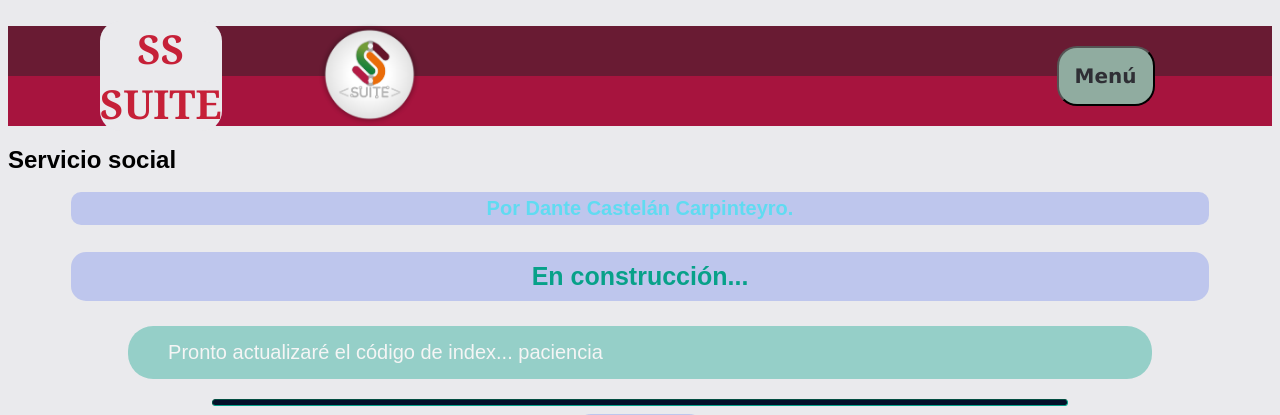
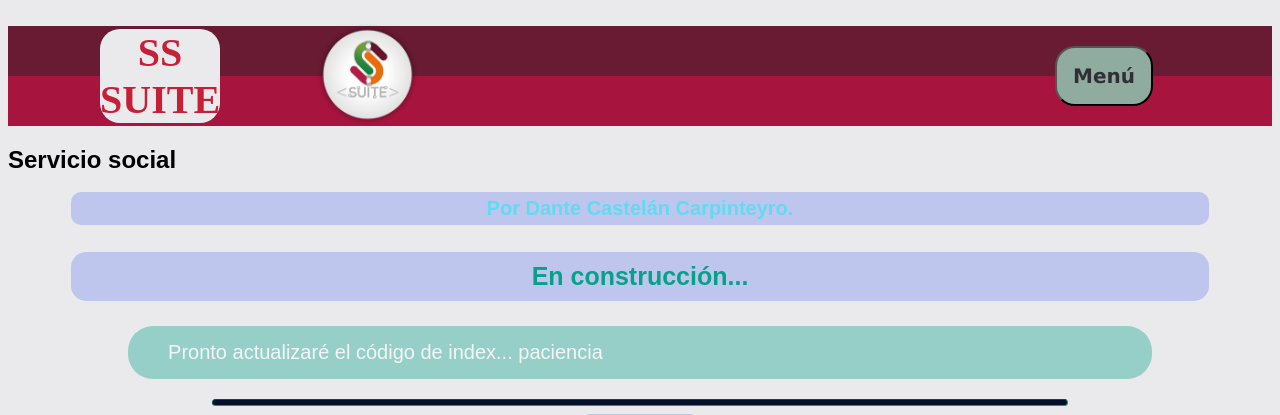
Before and after one commit to dantecc10/social-admin.dominio-servidor, a PHP site: page / in a window 1280 px wide. Shown: the top 415 px of the page. Run offline with PHP 8.4, Linux system fonts and the light colour scheme.

Commit message:
tipografia

```diff
--- a/CSS/TEMA INSTITUCIONAL PUEBLA/NavBar.css
+++ b/CSS/TEMA INSTITUCIONAL PUEBLA/NavBar.css
@@ -10,7 +10,7 @@
         border-radius: 20px;
         background-color: #eaeaed;
         color: #c62038;
-        font-family: Georgia, 'Times New Roman', Times, serif;
+        font-family: 'Adelle Sans SemiBold', 'Times New Roman', Times, serif;
         font-size: 40px;
         text-align: center;
         margin-right: 90px;
```
